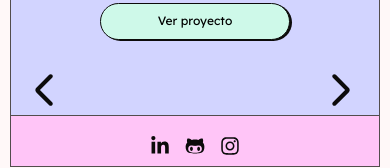
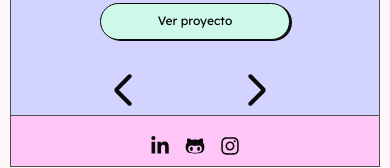
Before and after one commit to mloherr/personal-portfolio, a React (Vite) app: page /#/graphic-design-1 in a window 390 px wide. Shown: the part 523-691 px from the top of the page. Built offline with nearby package versions, Linux system fonts and the light colour scheme; a web font is replaced by a local one.

Commit message:
Change type of display for mobile version of projects

```diff
--- a/src/scss/components/GraphicDesignOne.scss
+++ b/src/scss/components/GraphicDesignOne.scss
@@ -271,10 +271,14 @@
 .otherProjects{
     width: 90%;
     display: flex;
-    justify-content: space-between;
+    justify-content: space-evenly;
     align-items: center;
     margin-bottom: 5px;
 
+    @media screen and (min-width: 726px){
+        justify-content: space-between;
+
+    }
     @media screen and (min-width: 1024px){
         margin-bottom: 10px;
     }
@@ -284,7 +288,6 @@
         display: flex;
         align-items: center;
         justify-content: center;
-        margin-left: 5px;
 
         & img {
             width: 100%;
--- a/src/scss/components/GraphicDesignTwo.scss
+++ b/src/scss/components/GraphicDesignTwo.scss
@@ -269,10 +269,14 @@
 .otherProjects{
     width: 90%;
     display: flex;
-    justify-content: space-between;
+    justify-content: space-evenly;
     align-items: center;
     margin-bottom: 5px;
 
+    @media screen and (min-width: 726px){
+        justify-content: space-between;
+
+    }
     @media screen and (min-width: 1024px){
         margin-bottom: 10px;
     }
--- a/src/scss/components/WebDevelopmentOne.scss
+++ b/src/scss/components/WebDevelopmentOne.scss
@@ -264,10 +264,14 @@
 .otherProjects{
     width: 90%;
     display: flex;
-    justify-content: space-between;
+    justify-content: space-evenly;
     align-items: center;
     margin-bottom: 5px;
 
+    @media screen and (min-width: 726px){
+        justify-content: space-between;
+
+    }
     @media screen and (min-width: 1024px){
         margin-bottom: 10px;
     }
--- a/src/scss/components/WebDevelopmentTwo.scss
+++ b/src/scss/components/WebDevelopmentTwo.scss
@@ -264,14 +264,17 @@
 .otherProjects{
     width: 90%;
     display: flex;
-    justify-content: space-between;
+    justify-content: space-evenly;
     align-items: center;
     margin-bottom: 5px;
 
+    @media screen and (min-width: 726px){
+        justify-content: space-between;
+
+    }
     @media screen and (min-width: 1024px){
         margin-bottom: 10px;
     }
-
     &__left {
         width: 40px;
         display: flex;
```
